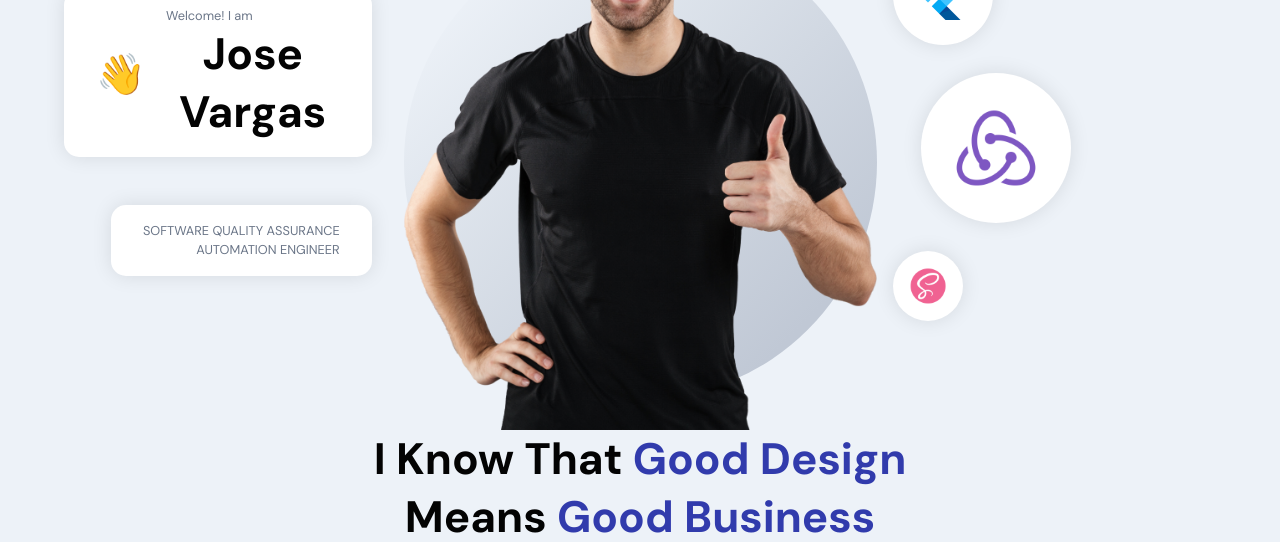
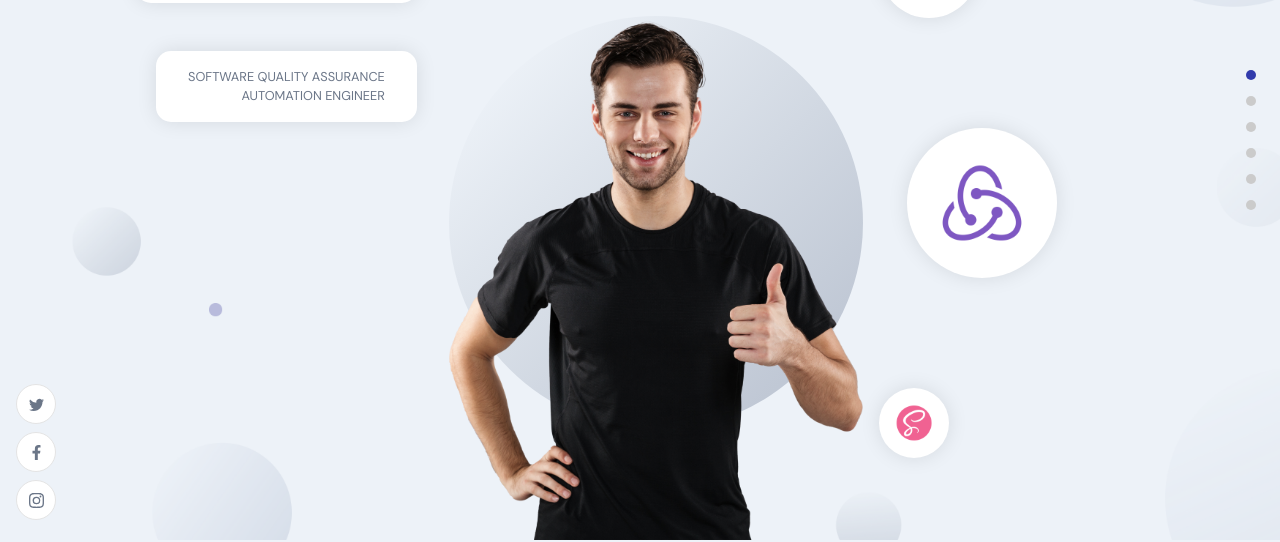
Before and after one commit to josepavaa118/Portfolio, a React (Create React App) app in the folder frontend/: page / in a window 1280 px wide. Shown: the part 260-802 px from the top of the page. Built offline with nearby package versions, Linux system fonts and the light colour scheme; no server answers.

Commit message:
Higher order components
Added HOC Logic and navigation dots for existing sections. Social Media Icons added as well

```diff
--- /dev/null
+++ b/frontend/src/components/NavigationDots.jsx
@@ -0,0 +1,19 @@
+/* eslint-disable jsx-a11y/control-has-associated-label */
+/* eslint-disable jsx-a11y/anchor-has-content */
+
+import React from 'react';
+
+const NavigationDots = ({ active }) => (
+  <div className="app__navigation">
+    {['home', 'about', 'work', 'skills', 'testimonial', 'contact'].map((item, index) => (
+      <a
+        href={`#${item}`}
+        key={item + index}
+        className="app__navigation-dot"
+        style={active === item ? { backgroundColor: '#313BAC' } : {}}
+      />
+    ))}
+  </div>
+);
+
+export default NavigationDots;
--- /dev/null
+++ b/frontend/src/components/SocialMedia.jsx
@@ -0,0 +1,21 @@
+import React from 'react'
+import {BsTwitter, BsInstagram} from "react-icons/bs"
+import {FaFacebookF} from "react-icons/fa"
+
+const SocialMedia = () => {
+  return (
+    <div className='app__social'>
+        <div>
+            <BsTwitter  />
+        </div>
+        <div>
+            <FaFacebookF  />
+        </div>
+        <div>
+            <BsInstagram  />
+        </div>
+    </div>
+  )
+}
+
+export default SocialMedia
--- a/frontend/src/components/index.js
+++ b/frontend/src/components/index.js
@@ -1 +1,3 @@
 export {default as NavBar} from './navBar/NavBar'
+export {default as NavigationDots} from './NavigationDots'
+export {default as SocialMedia} from './SocialMedia'
--- a/frontend/src/container/about/About.jsx
+++ b/frontend/src/container/about/About.jsx
@@ -1,6 +1,6 @@
 import React, { useState, useEffect } from 'react';
 import { motion } from 'framer-motion';
-
+import { AppWrap } from '../../wrapper';
 
 import './About.scss';
 import { urlFor, client } from '../../client';
@@ -39,4 +39,4 @@
   );
 };
 
-export default About;
+export default AppWrap(About,'about');
--- a/frontend/src/container/header/Header.jsx
+++ b/frontend/src/container/header/Header.jsx
@@ -3,6 +3,7 @@
 import { motion } from 'framer-motion';
 import './Header.scss'
 import { images } from '../../constants'
+import {AppWrap} from '../../wrapper'
 const scaleVariants={
   whileInView:{
     scale: [0,1],
@@ -14,7 +15,7 @@
   }
 }
 
-const header = () => {
+const Header = () => {
   return (
     <div className="app__header app__flex">
     <motion.div
@@ -67,4 +68,4 @@
   )
 }
 
-export default header
+export default AppWrap (Header,'home')
--- /dev/null
+++ b/frontend/src/wrapper/AppWrap.js
@@ -0,0 +1,20 @@
+import React from 'react'
+import {NavigationDots, SocialMedia} from '../components'
+
+const AppWrap = (Component, idName, classNames) => function HOC() {
+  return (
+    <div id={idName} className={`app__container ${classNames}`}>
+        <SocialMedia />
+        <div className="app__wrapper app__flex">
+            <Component />
+            <div className="copyright">
+                <p className='p-text'>@2025 Jose VA</p>
+                <p className='p-text'>@2025 All rights and lefts reserved</p>
+            </div>
+        </div>
+        <NavigationDots active={idName} />
+    </div>
+  )
+}
+
+export default AppWrap
--- /dev/null
+++ b/frontend/src/wrapper/index.js
@@ -0,0 +1 @@
+export {default as AppWrap} from './AppWrap'
```
